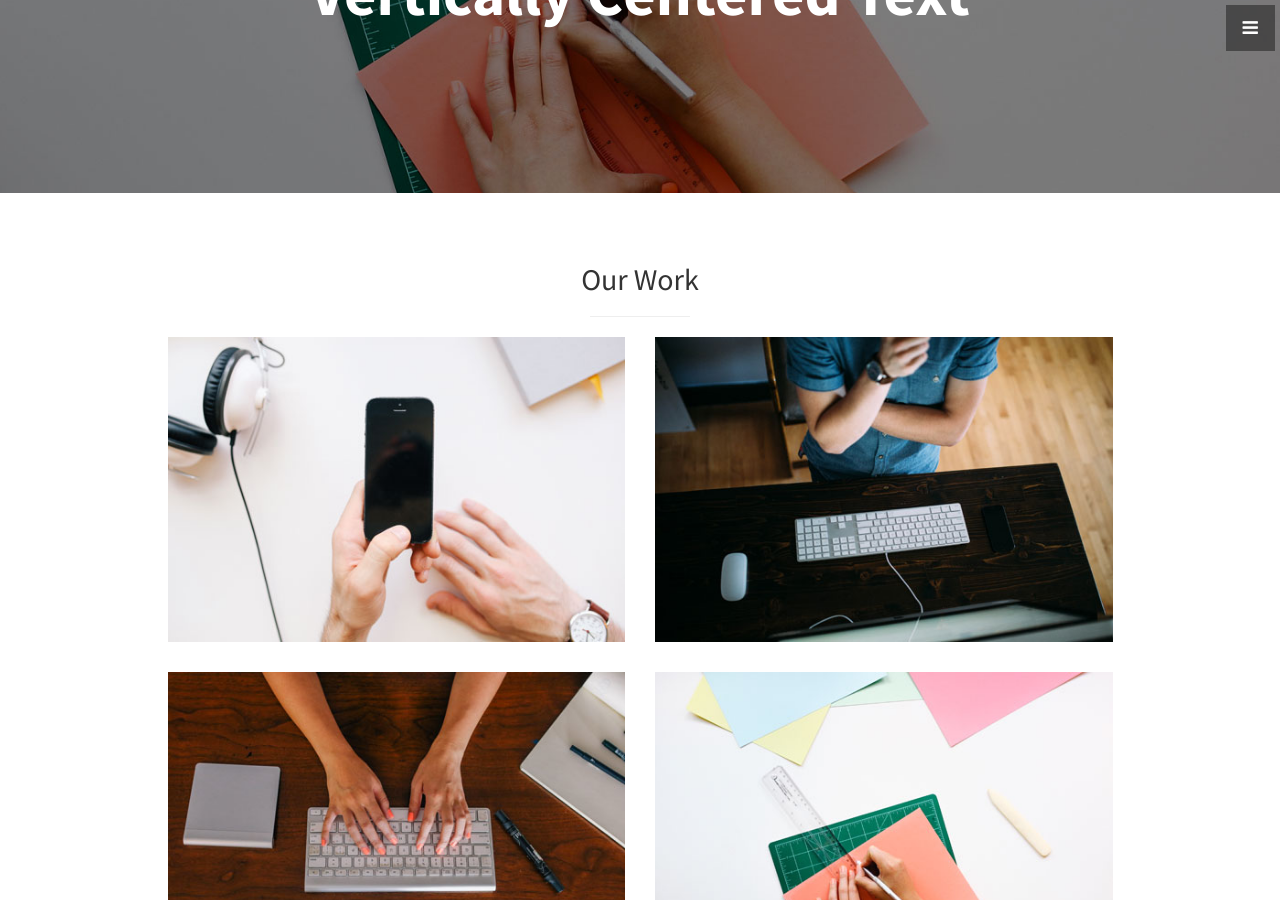
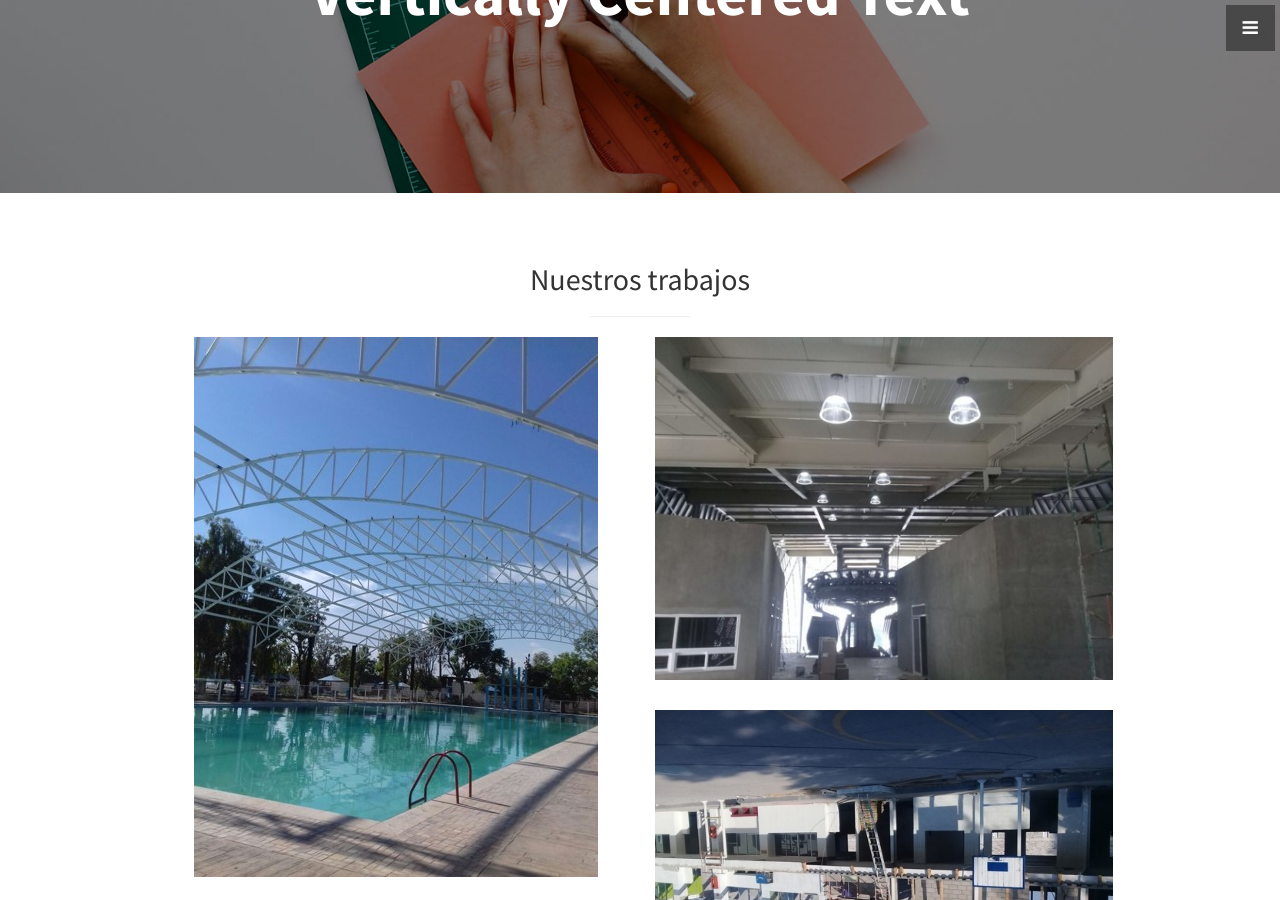
Before and after one commit to melchi97/IICA, a Jekyll site: the page built from index.html, in a window 1280 px wide and 900 px high, scrolled down 1859 px. Built offline with Jekyll 4.4.1, drawn with Linux system fonts in a browser that asks for light colours.

Commit message:
Portafolio

```diff
--- a/_includes/portfolio.html
+++ b/_includes/portfolio.html
@@ -2,27 +2,27 @@
   <div class="container">
     <div class="row">
       <div class="col-lg-10 col-lg-offset-1 text-center">
-        <h2>Our Work</h2>
+        <h2>Nuestros trabajos</h2>
         <hr class="small">
         <div class="row">
           <div class="col-md-6">
             <div class="portfolio-item">
               <a href="#">
-                <img class="img-portfolio img-responsive" src="img/portfolio-1.jpg">
+                <img class="img-portfolio img-responsive" src="img/Sección 38.jpg">
               </a>
             </div>
           </div>
           <div class="col-md-6">
             <div class="portfolio-item">
               <a href="#">
-                <img class="img-portfolio img-responsive" src="img/portfolio-2.jpg">
+                <img class="img-portfolio img-responsive" src="img/Teleferico.jpg">
               </a>
             </div>
           </div>
           <div class="col-md-6">
             <div class="portfolio-item">
               <a href="#">
-                <img class="img-portfolio img-responsive" src="img/portfolio-3.jpg">
+                <img class="img-portfolio img-responsive" src="img/Escuela.jpg">
               </a>
             </div>
           </div>
```
Also changed, not shown: img/Escuela.jpg (added), img/Sección 38.jpg (added), img/Teleferico.jpg (added).
